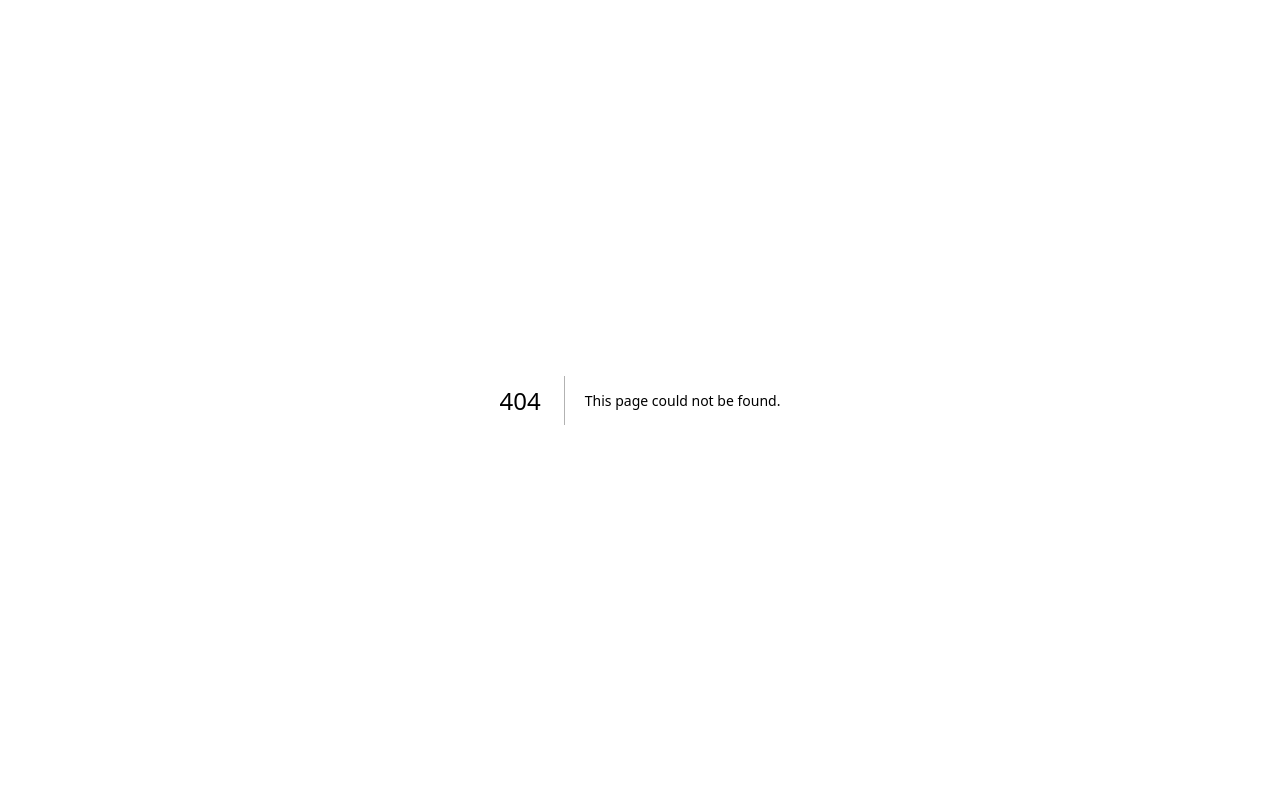
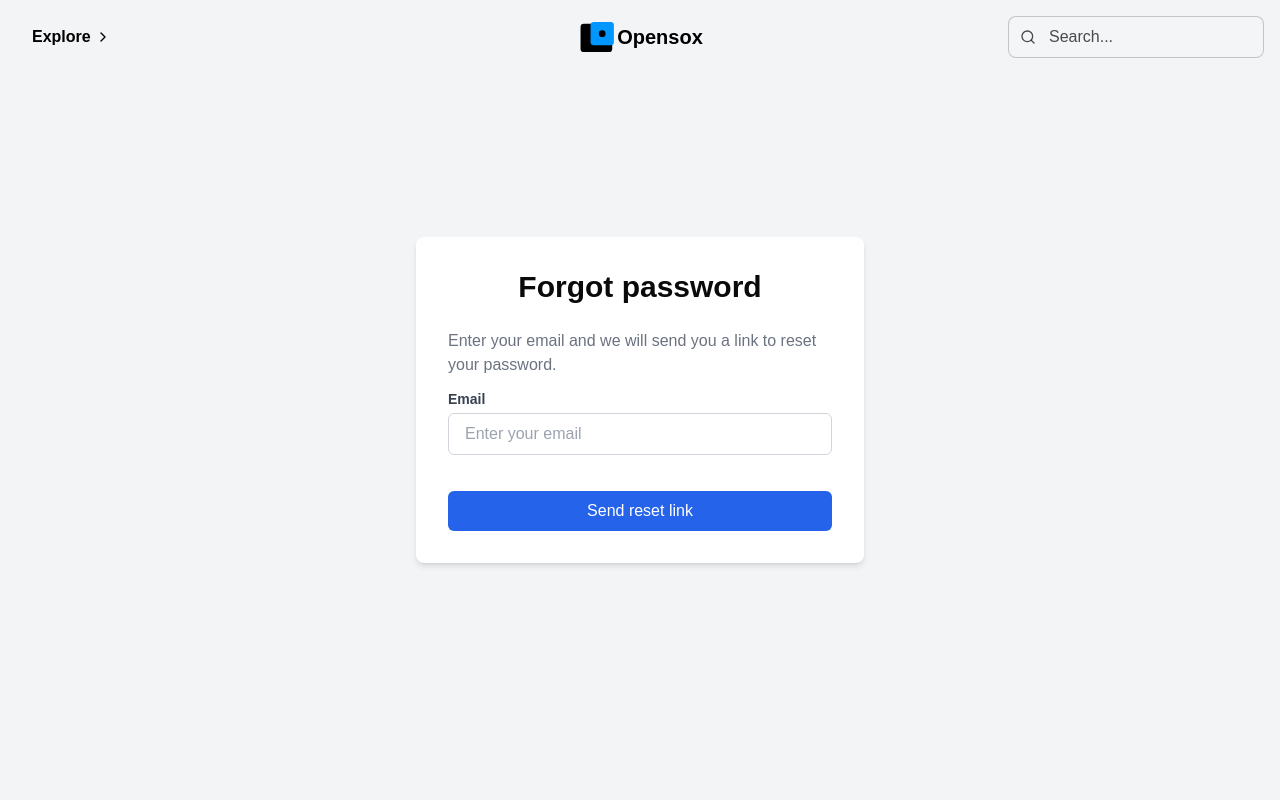
Before and after one commit to oyewosolomon/opensox, a Next.js app: page /password/forgot in a window 1280 px wide. Before the commit this address had no page. Shown: the top 800 px of the page. Built offline with nearby package versions, Linux system fonts and the light colour scheme.

Commit message:
Forgot password

```diff
--- /dev/null
+++ b/src/app/components/ForgotPassword.jsx
@@ -0,0 +1,40 @@
+// pages/login.jsx
+import Link from 'next/link';
+
+export default function ForgotPassword() {
+  return (
+    <div className="min-h-screen flex items-center justify-center bg-gray-100">
+      <div className="bg-white shadow-md rounded-lg p-8 max-w-md w-full">
+        <h2 className="text-3xl font-bold text-center mb-6">Forgot password</h2>
+        <div className='text-gray-500'>
+        Enter your email and we will send you a link to reset your password.
+        </div>
+        <form className="space-y-4">
+          {/* Email Input */}
+          <div className='mb-5 mt-3'>
+            <label htmlFor="email" className="block text-sm font-bold text-gray-700">
+              Email
+            </label>
+            <input
+              type="email"
+              id="email"
+              className="mt-1 block w-full px-4 py-2 border border-gray-300 rounded-md focus:outline-none focus:ring-blue-500 focus:border-blue-500"
+              placeholder="Enter your email"
+              required
+            />
+          </div>
+
+
+          <button
+            type="submit"
+            className="w-full py-2 px-4 bg-blue-600 text-white font-medium rounded-md hover:bg-blue-700 focus:outline-none focus:ring-2 focus:ring-blue-500 focus:ring-offset-2"
+          >
+           Send reset link
+          </button>
+        </form>
+
+
+      </div>
+    </div>
+  );
+}
--- a/src/app/components/Login.jsx
+++ b/src/app/components/Login.jsx
@@ -28,7 +28,7 @@ export default function Login() {
               <label htmlFor="password" className="text-sm font-medium text-gray-700">
                 Password
               </label>
-              <Link href="/forgot-password" className="text-sm text-blue-600 hover:underline">
+              <Link href="/password/forgot" className="text-sm text-gray-400 hover:underline">
                 Forgot password?
               </Link>
             </div>
--- /dev/null
+++ b/src/app/password/forgot/page.jsx
@@ -0,0 +1,17 @@
+import React from 'react'
+
+import ForgotPassword from '@/app/components/ForgotPassword'
+import Footer from '@/app/components/Footer'
+import NavigationAlt from '@/app/components/NavigationAlt'
+
+function LoginPage() {
+  return (
+    <div>
+        <NavigationAlt/>
+        <ForgotPassword/>
+        <Footer/>
+    </div>
+  )
+}
+
+export default LoginPage
```
